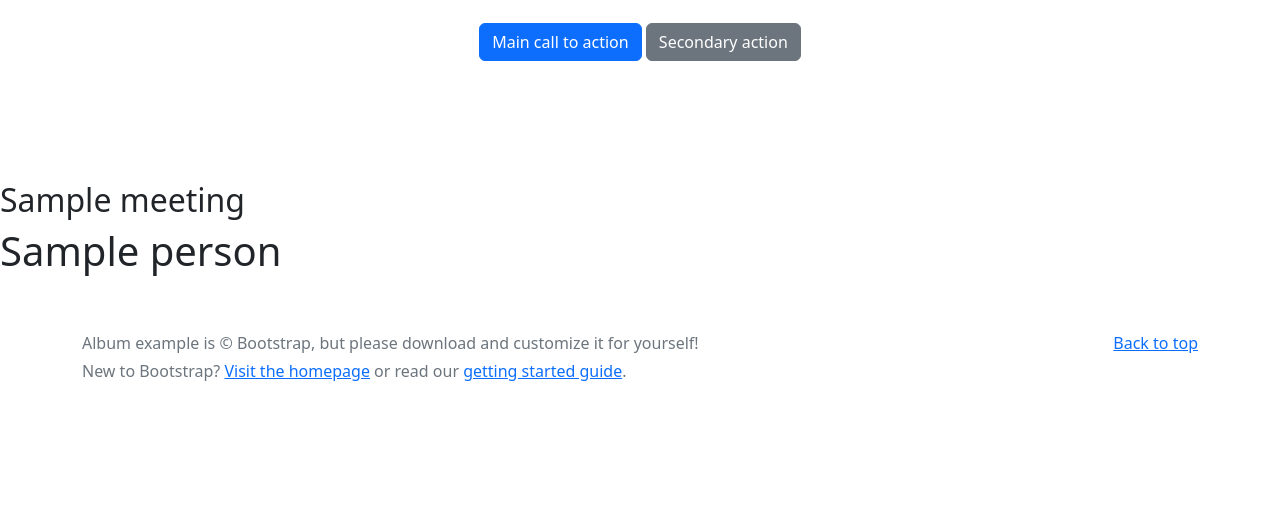
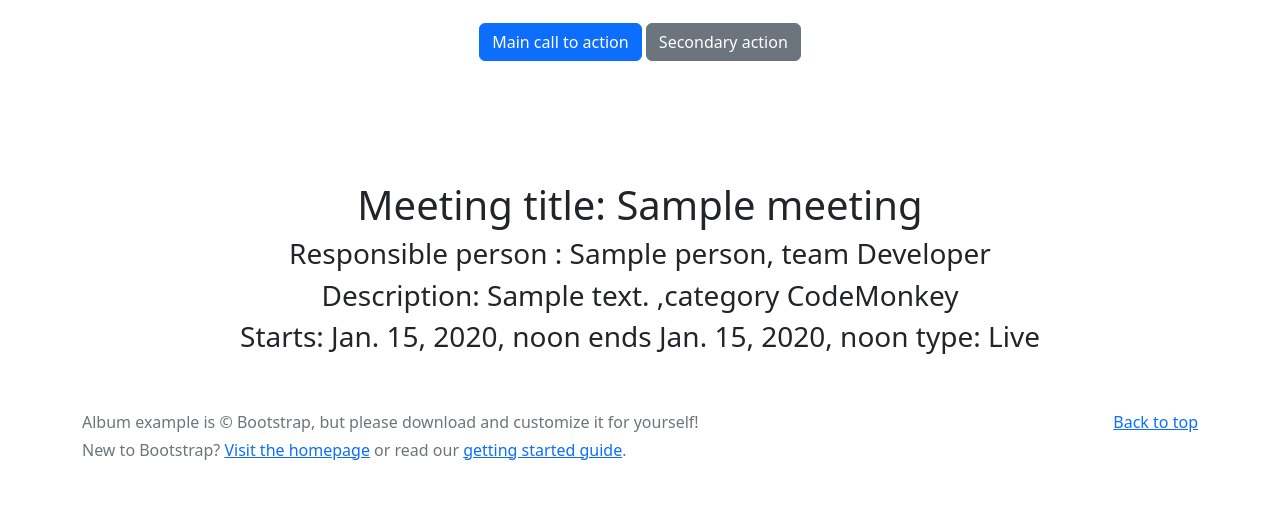
Before and after one commit to Valdas333/baigiamasis_projektas, a Django app: page /meeting/1/ in a window 1280 px wide. Shown: the part 299-809 px from the top of the page. Before the commit the page ends 680 px from the top, so only its background shows below. Run offline with Django 4.2, Linux system fonts and the light colour scheme; tables that the repository leaves empty hold one stand-in row (values such as "Sample post"); some libraries are stand-ins or nearby versions.

Commit message:
added meeting edit

```diff
--- a/meetPlanner/meetPlanner/my_planner/date_time_widget.py
+++ b/meetPlanner/meetPlanner/my_planner/date_time_widget.py
@@ -3,9 +3,7 @@ from django.utils.timezone import make_aware
 from django.forms import TextInput, MultiWidget, DateTimeField
 
 
-# nightmare discussion here https://stackoverflow.com/questions/38601/using-django-time-date-widgets-in-custom-form
 class MinimalSplitDateTimeMultiWidget(MultiWidget):
-
     def __init__(self, widgets=None, attrs=None):
         if widgets is None:
             if attrs is None:
@@ -22,7 +20,6 @@ class MinimalSplitDateTimeMultiWidget(MultiWidget):
             ]
         super().__init__(widgets, attrs)
 
-    # nabbing from https://docs.djangoproject.com/en/3.1/ref/forms/widgets/#django.forms.MultiWidget.decompress
     def decompress(self, value):
         if value:
             return [value.date(), value.strftime('%H:%M')]
@@ -30,7 +27,6 @@ class MinimalSplitDateTimeMultiWidget(MultiWidget):
 
     def value_from_datadict(self, data, files, name):
         date_str, time_str = super().value_from_datadict(data, files, name)
-        # DateField expects a single string that it can parse into a date.
 
         if date_str == time_str == '':
             return None
--- a/meetPlanner/meetPlanner/my_planner/models.py
+++ b/meetPlanner/meetPlanner/my_planner/models.py
@@ -1,5 +1,5 @@
 from django.db import models
-
+from django.urls import reverse
 
 class Person(models.Model):
     name = models.CharField('Name', max_length=100, blank=False)
@@ -39,3 +39,6 @@ class Meeting(models.Model):
 
     def __str__(self):
         return f"Meet {self.title} is scheduled from {self.start_time} until {self.end_time}, created @{self.create_time}"
+
+    def get_absolute_url(self):
+        return reverse('meeting_detail', kwargs={'pk':self.pk})
--- /dev/null
+++ b/meetPlanner/meetPlanner/my_planner/static/my_planner/css/meeting_detail.css
@@ -0,0 +1,6 @@
+h1{
+    text-align: center;
+}
+h3{
+    text-align: center;
+}
--- a/meetPlanner/meetPlanner/my_planner/templates/my_planner/base.html
+++ b/meetPlanner/meetPlanner/my_planner/templates/my_planner/base.html
@@ -17,7 +17,8 @@
 <link rel="mask-icon" href="/docs/5.2/assets/img/favicons/safari-pinned-tab.svg" color="#712cf9">
 <link rel="icon" href="/docs/5.2/assets/img/favicons/favicon.ico">
 <meta name="theme-color" content="#712cf9">
-
+{% block head %}
+{% endblock head %}
 
     <link href="https://cdn.jsdelivr.net/npm/bootstrap@5.2.0-beta1/dist/css/bootstrap.min.css" rel="stylesheet" integrity="sha384-0evHe/X+R7YkIZDRvuzKMRqM+OrBnVFBL6DOitfPri4tjfHxaWutUpFmBp4vmVor" crossorigin="anonymous">
     {% load static %}
--- a/meetPlanner/meetPlanner/my_planner/templates/my_planner/index.html
+++ b/meetPlanner/meetPlanner/my_planner/templates/my_planner/index.html
@@ -15,8 +15,8 @@
               <p class="card-text">{{ meeting.description }}</p>
               <div class="d-flex justify-content-between align-items-center">
                 <div class="btn-group">
-                    <a href="{% url 'meeting_detail' meeting.id %}" class="btn btn-primary">Edit</a>
-                    <a href="#" class="btn btn-danger">Delete</a>
+                    <a href="{% url 'update_meeting' meeting.id %}" class="btn btn-primary">Edit</a>
+                    <a href="" class="btn btn-danger">Delete</a>
                 </div>
                 <small class="text-muted">9 mins</small>
               </div>
--- a/meetPlanner/meetPlanner/my_planner/templates/my_planner/meeting_detail.html
+++ b/meetPlanner/meetPlanner/my_planner/templates/my_planner/meeting_detail.html
@@ -1,6 +1,12 @@
 {% extends "my_planner/base.html" %}
 {% block title %}Edit meeting{% endblock title%}
+{% block head%}
+{% load static %}
+<link rel="stylesheet" href="{% static 'my_planner/css/meeting_detail.css' %}">
+{% endblock head%}
 {% block content %}
-<h2>{{object.title}}</h2>
-<h1>{{object.responsible_person.name}}</h1>
+<h1>Meeting title: {{object.title}}</h1>
+<h3>Responsible person : {{object.responsible_person.name}}, team {{object.responsible_person.get_duties_display}}</h3>
+<h3>Description: {{object.description}} ,category {{object.get_category_display}}</h3>
+<h3>Starts: {{object.start_time}} ends {{object.end_time}} type: {{object.get_type_display}}</h3>
 {% endblock content %}
--- a/meetPlanner/meetPlanner/my_planner/urls.py
+++ b/meetPlanner/meetPlanner/my_planner/urls.py
@@ -1,8 +1,10 @@
 from django.urls import path
-from . views import IndexPageListView, MeetingDetailView, CreateMeeting
+from . views import IndexPageListView, MeetingDetailView, CreateMeeting, UpdateMeeting
+
 
 urlpatterns = [
     path('', IndexPageListView.as_view(),  name='index'),
     path('meeting/<int:pk>/', MeetingDetailView.as_view(), name='meeting_detail'),
     path('create_meeting/', CreateMeeting.as_view(), name='create_meeting'),
+    path('meeting/<int:pk>/update_meeting/', UpdateMeeting.as_view(), name='update_meeting')
     ]
--- a/meetPlanner/meetPlanner/my_planner/views.py
+++ b/meetPlanner/meetPlanner/my_planner/views.py
@@ -2,7 +2,7 @@ from django.shortcuts import render
 from django.http import HttpResponse
 from django.views.generic import TemplateView, ListView, UpdateView, CreateView, DetailView
 from .models import Meeting
-from .forms import CreateMeetingForm
+from .forms import CreateMeetingForm, UpdateMeetingForm
 from django.views.generic.edit import FormView
 from django.urls import reverse_lazy
 
@@ -17,9 +17,14 @@ class MeetingDetailView(DetailView):
     model = Meeting
 
 
-
-
 class CreateMeeting(CreateView):
     form_class = CreateMeetingForm
     template_name = 'my_planner/create_meeting.html'
-    success_url = reverse_lazy('create_meeting')
+    # success_url = reverse_lazy('create_meeting')
+
+
+class UpdateMeeting(UpdateView):
+    model = Meeting
+    form_class = UpdateMeetingForm
+    template_name = 'my_planner/update_meeting.html'
+    success_url = reverse_lazy('index')
```
Also changed, not shown: meetPlanner/meetPlanner/my_planner/forms.py (+10 -1 lines), meetPlanner/meetPlanner/my_planner/templates/my_planner/update_meeting.html (added, +9 -0 lines), meetPlanner/meetPlanner/my_planner/tests/tests_url.py (+0 -1 lines).
